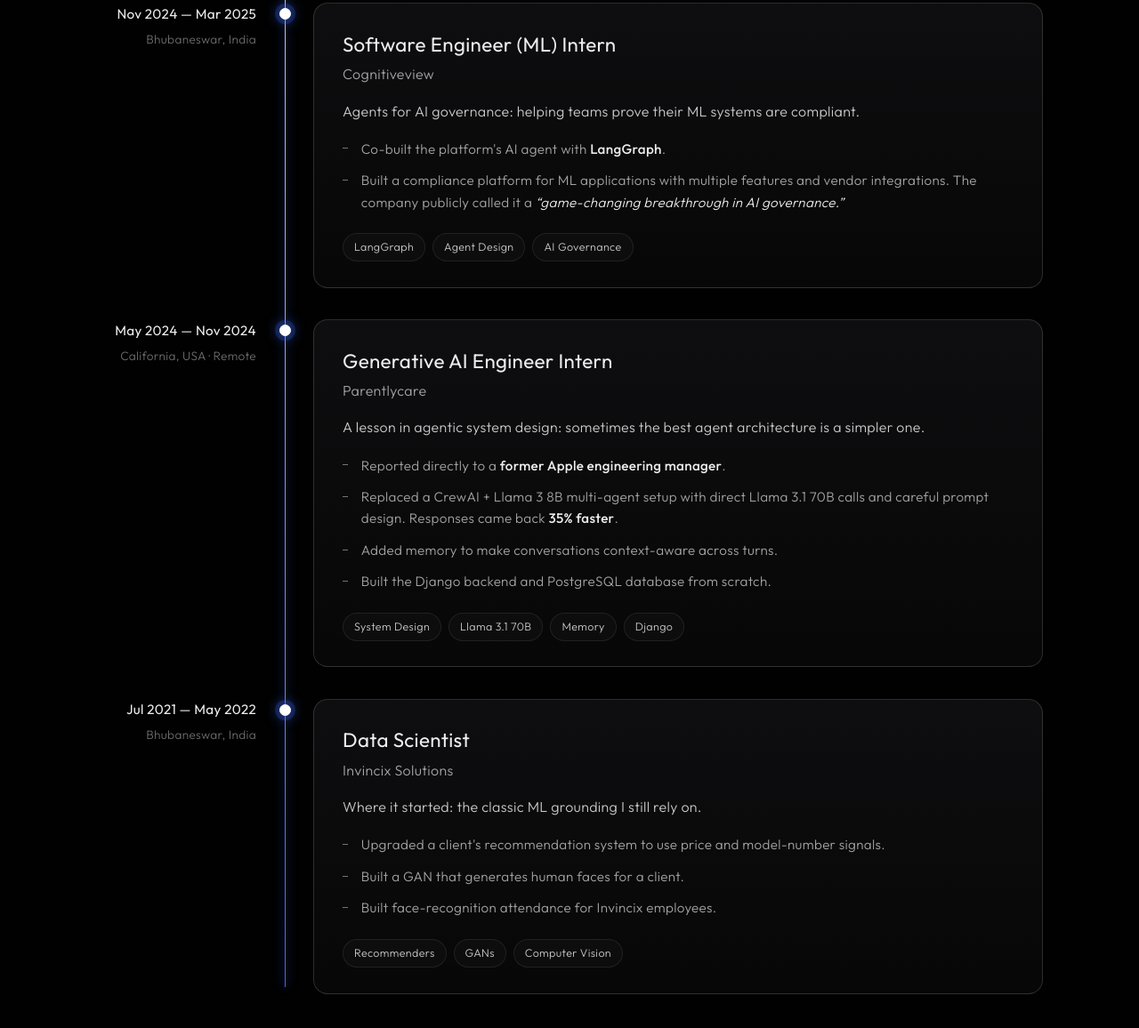
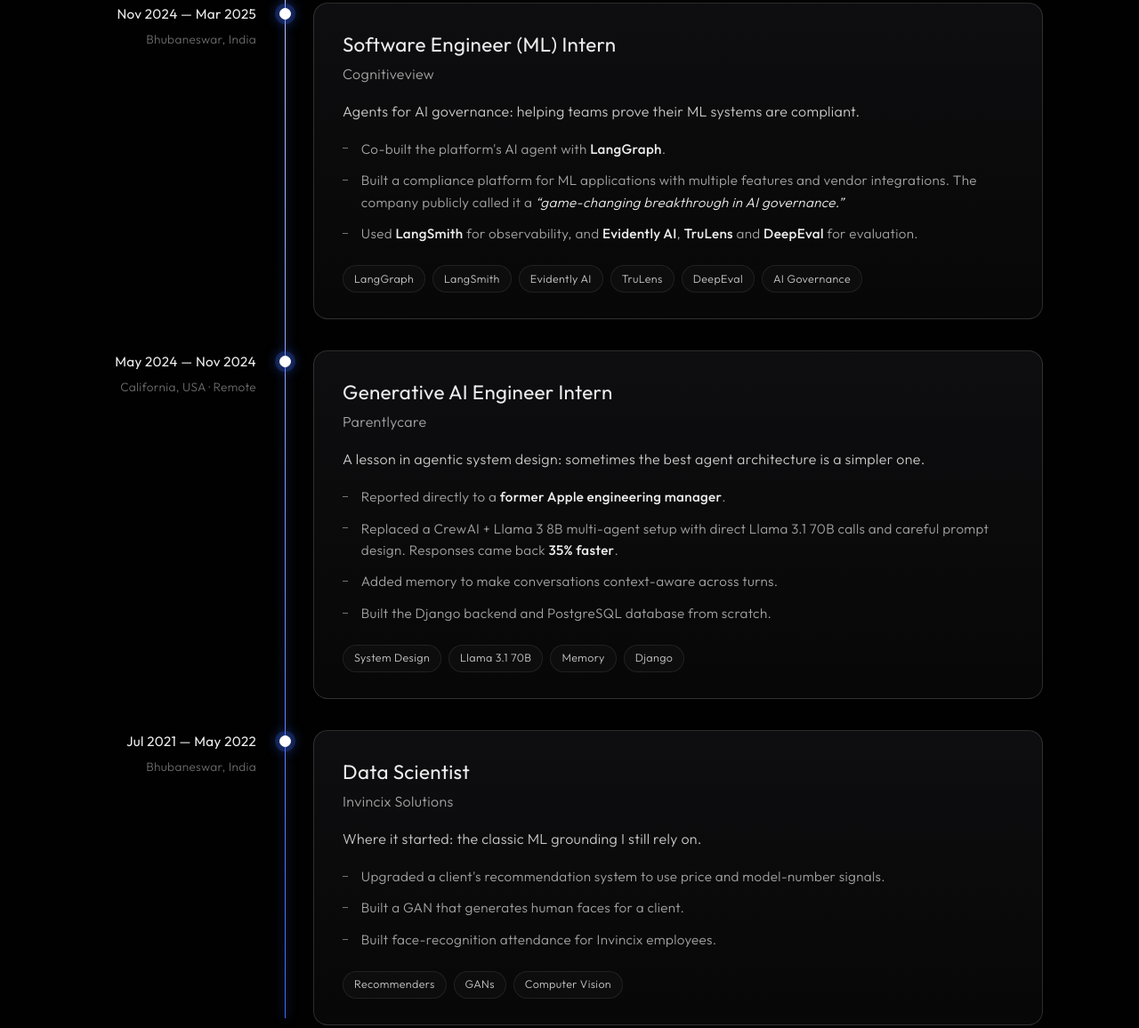
Before and after one commit to Satyajeet-code/portfolio, a plain HTML site: page portfolio/index.html in a window 1280 px wide. Shown: the part 4643-5799 px from the top of the page at 89% size. Drawn offline with Linux system fonts and the light colour scheme; animation ran at ten frames a second.

Commit message:
Add files via upload

```diff
--- a/portfolio/index.html
+++ b/portfolio/index.html
@@ -363,8 +363,9 @@
               <ul>
                 <li>Co-built the platform's AI agent with <strong>LangGraph</strong>.</li>
                 <li>Built a compliance platform for ML applications with multiple features and vendor integrations. The company publicly called it a <em>“game-changing breakthrough in AI governance.”</em></li>
+                <li>Used <strong>LangSmith</strong> for observability, and <strong>Evidently AI</strong>, <strong>TruLens</strong> and <strong>DeepEval</strong> for evaluation.</li>
               </ul>
-              <div class="chips"><span>LangGraph</span><span>Agent Design</span><span>AI Governance</span></div>
+              <div class="chips"><span>LangGraph</span><span>LangSmith</span><span>Evidently AI</span><span>TruLens</span><span>DeepEval</span><span>AI Governance</span></div>
             </article>
           </li>
 
@@ -524,12 +525,12 @@
           <div class="tool"><span class="icon-orb icon-orb--amber"><svg aria-hidden="true"><use href="#i-cpu"/></svg></span><h3>Agent sandboxes</h3><p>Isolated environments for agent tool calls and code execution, scoped so an agent can act without putting real systems at risk.</p></div>
           <div class="tool"><span class="icon-orb icon-orb--green"><svg aria-hidden="true"><use href="#i-plug"/></svg></span><h3>MCP servers &amp; tool integration</h3><p>Connecting agents to tools and data through Model Context Protocol servers, with typed schemas and scoped permissions.</p></div>
           <div class="tool"><span class="icon-orb icon-orb--rose"><svg aria-hidden="true"><use href="#i-sliders"/></svg></span><h3>LLM fine-tuning</h3><p>Fine-tuning open-weight models on domain data, and knowing when prompting or RAG is the better call.</p></div>
-          <div class="tool"><span class="icon-orb icon-orb--teal"><svg aria-hidden="true"><use href="#i-eye"/></svg></span><h3>Observability &amp; evals</h3><p>Opik and LangSmith tracing, LLM-as-judge scoring and regression suites that gate every model or prompt change.</p></div>
+          <div class="tool"><span class="icon-orb icon-orb--teal"><svg aria-hidden="true"><use href="#i-eye"/></svg></span><h3>Observability &amp; evals</h3><p>Opik and LangSmith tracing, evals with DeepEval, TruLens and Evidently AI, plus LLM-as-judge scoring and regression suites that gate every model or prompt change.</p></div>
         </div>
 
         <div class="toolkit__stack" data-reveal>
           <span class="toolkit__stack-label">Stack</span>
-          <div class="chips"><span>Python</span><span>LangGraph</span><span>LangChain</span><span>CrewAI</span><span>OpenClaw</span><span>MCP</span><span>OpenAI</span><span>Anthropic</span><span>Gemini</span><span>Llama</span><span>Pinecone</span><span>Opik</span><span>LangSmith</span><span>FastAPI</span><span>PostgreSQL</span><span>Deepgram</span><span>AWS</span><span>Docker</span><span>GitHub Actions</span></div>
+          <div class="chips"><span>Python</span><span>LangGraph</span><span>LangChain</span><span>CrewAI</span><span>OpenClaw</span><span>MCP</span><span>OpenAI</span><span>Anthropic</span><span>Gemini</span><span>Llama</span><span>Pinecone</span><span>Opik</span><span>LangSmith</span><span>DeepEval</span><span>TruLens</span><span>Evidently AI</span><span>FastAPI</span><span>PostgreSQL</span><span>Deepgram</span><span>AWS</span><span>Docker</span><span>GitHub Actions</span></div>
         </div>
       </div>
     </section>
```
